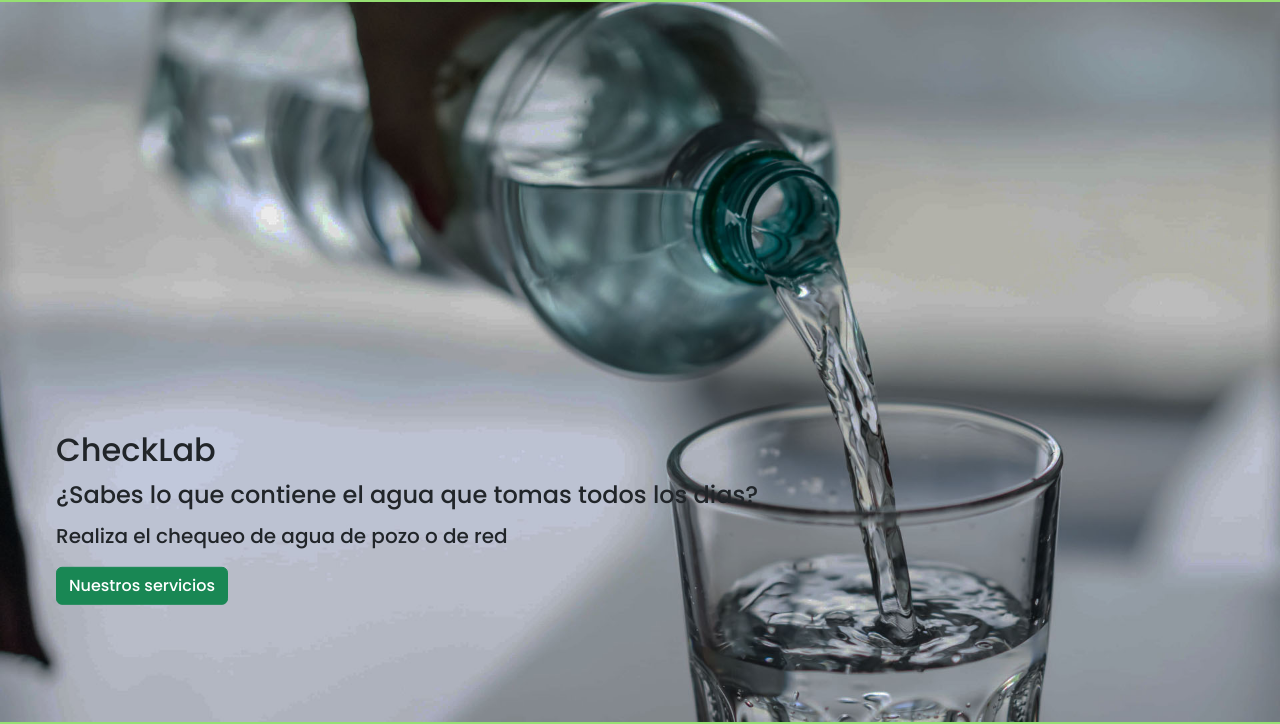
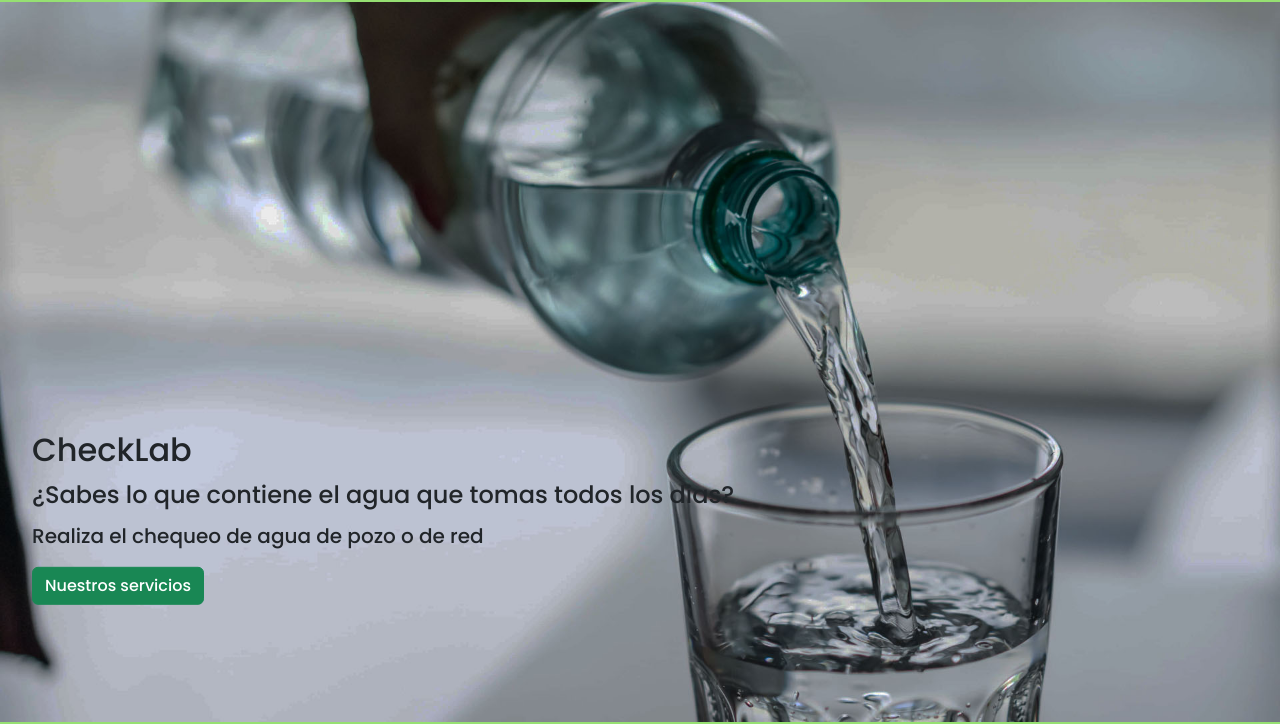
Before and after one commit to wein11/Checklab, a plain HTML site: page index.html in a window 1280 px wide. Shown: the part 100-824 px from the top of the page. Drawn offline with nearby package versions, Linux system fonts and the light colour scheme; some packages are replaced by stand-ins of ours; a script that the page names is missing.

Commit message:
Update index.html

```diff
--- a/index.html
+++ b/index.html
@@ -51,7 +51,7 @@
   <main>
     <div class="cards ">
       <img src="./img/slide1.jpg" class="card-img" alt="Botella de agua sirviendo">
-      <div class="position-absolute top-50 translate-middle-y ms-5" style="left: 0; right: 0;margin-top: 17%;">
+      <div class="position-absolute top-50 translate-middle-y ms-4" style="left: 0; right: 0;margin-top: 17%;">
         <h2 class="card-title m-2">CheckLab</h2>
         <p class="card-text m-2 fs-4">¿Sabes lo que contiene el agua que tomas todos los dias?</p>
         <p class="card-text m-2 fs-5">Realiza el chequeo de agua de pozo o de red</p>
```
